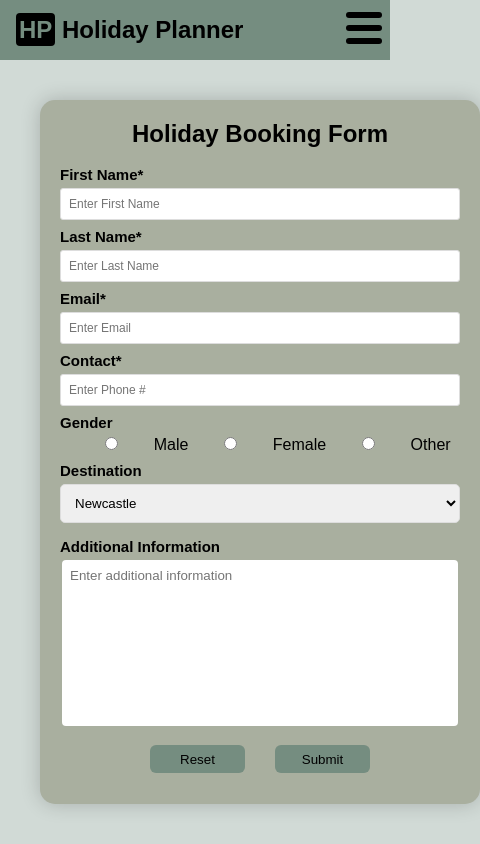
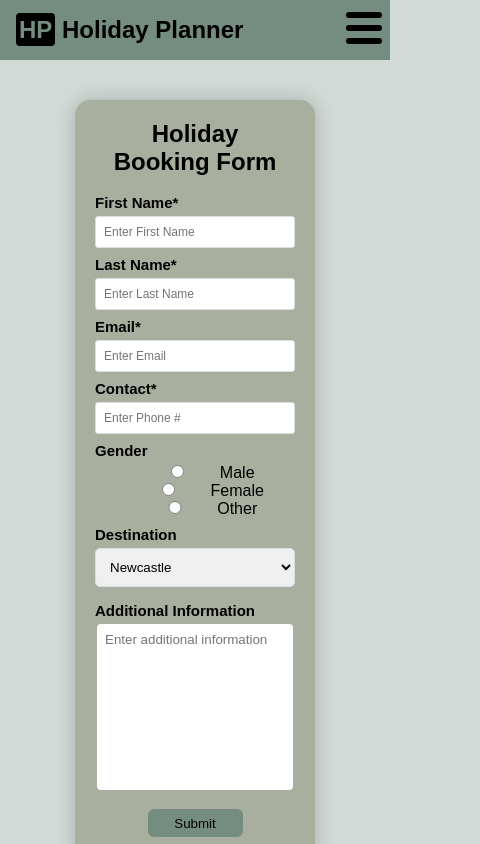
Before and after one commit to bello-damy/holiday-planner, a React (Create React App) app: page /form in a window 390 px wide. Shown: the top 844 px of the page, 480 px wide, since content can reach past the window. Built offline with nearby package versions, Linux system fonts and the light colour scheme.

Commit message:
main updated

```diff
--- a/src/registrationForm/Form.css
+++ b/src/registrationForm/Form.css
@@ -82,3 +82,27 @@ h1 {
   text-align: center;
   padding: 10px;
 }
+
+@media (max-width: 576px) {
+  .form-container, label, input, select {
+    width: 300px;
+  }
+
+  textarea {
+    width: 282px;
+  }
+}
+
+@media (max-width: 420px) {
+  .form-container, label, input, select {
+    width: 200px;
+  }
+
+  textarea {
+    width: 180px;
+  }
+
+  .banner-container p{
+    padding-left: 20px ;
+  }
+}
--- a/src/registrationForm/Form.js
+++ b/src/registrationForm/Form.js
@@ -24,7 +24,7 @@ const Form = () => {
   }
 
   const ResetFunc = () => {
-    setValues({ firstName: '', lastName: '', email: '' })
+    setValues({ firstName: '', lastName: '', email: '', gender: '', contact: '', destination: '', info: '' })
   }
 
   return (
@@ -70,18 +70,19 @@ const Form = () => {
             name="contact"
             required
             onChange={(e) => handleChange(e)}
+            value={values.contact}
           />
 
           <label htmlFor="gender">Gender</label>
           <input type="radio" name="gender"
-            onChange={(e) => handleChange(e)} />Male
+            onChange={(e) => handleChange(e)} value={values.gender} />Male
           <input type="radio" name="gender"
-            onChange={(e) => handleChange(e)} />Female
+            onChange={(e) => handleChange(e)} value={values.gender} />Female
           <input type="radio" name="gender"
-            onChange={(e) => handleChange(e)} />Other
+            onChange={(e) => handleChange(e)} value={values.gender} />Other
 
           <label htmlFor="destination">Destination</label>
-          <select name="destination" id="destination" onChange={(e) => handleChange(e)}>
+          <select name="destination" id="destination" onChange={(e) => handleChange(e)} value={values.destination}>
             <option value="Newcastle">Newcastle</option>
             <option value="London">London</option>
             <option value="Dubai">Dubai</option>
@@ -97,11 +98,12 @@ const Form = () => {
             cols="30"
             rows="10"
             placeholder="Enter additional information"
-            onChange={(e) => handleChange(e)}>
+            onChange={(e) => handleChange(e)}
+            value={values.info}>
           </textarea>
 
+          <button type="submit">Submit</button>
           <button type="button" onClick={ResetFunc}>Reset</button>
-          <button type="submit">Submit</button>
         </form>
       </div>
     </div>
```
Also changed, not shown: src/App.js (line endings or trailing spaces).
